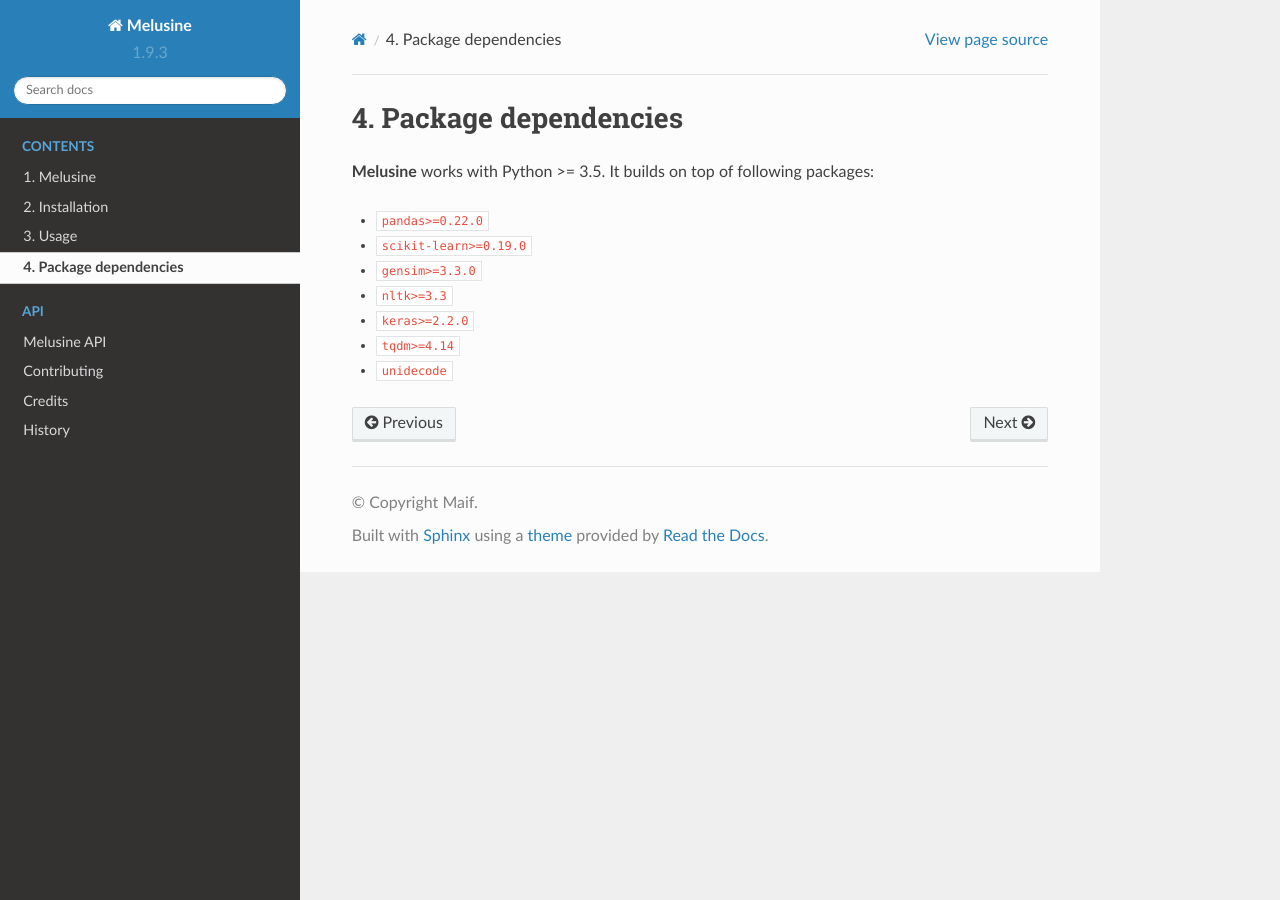
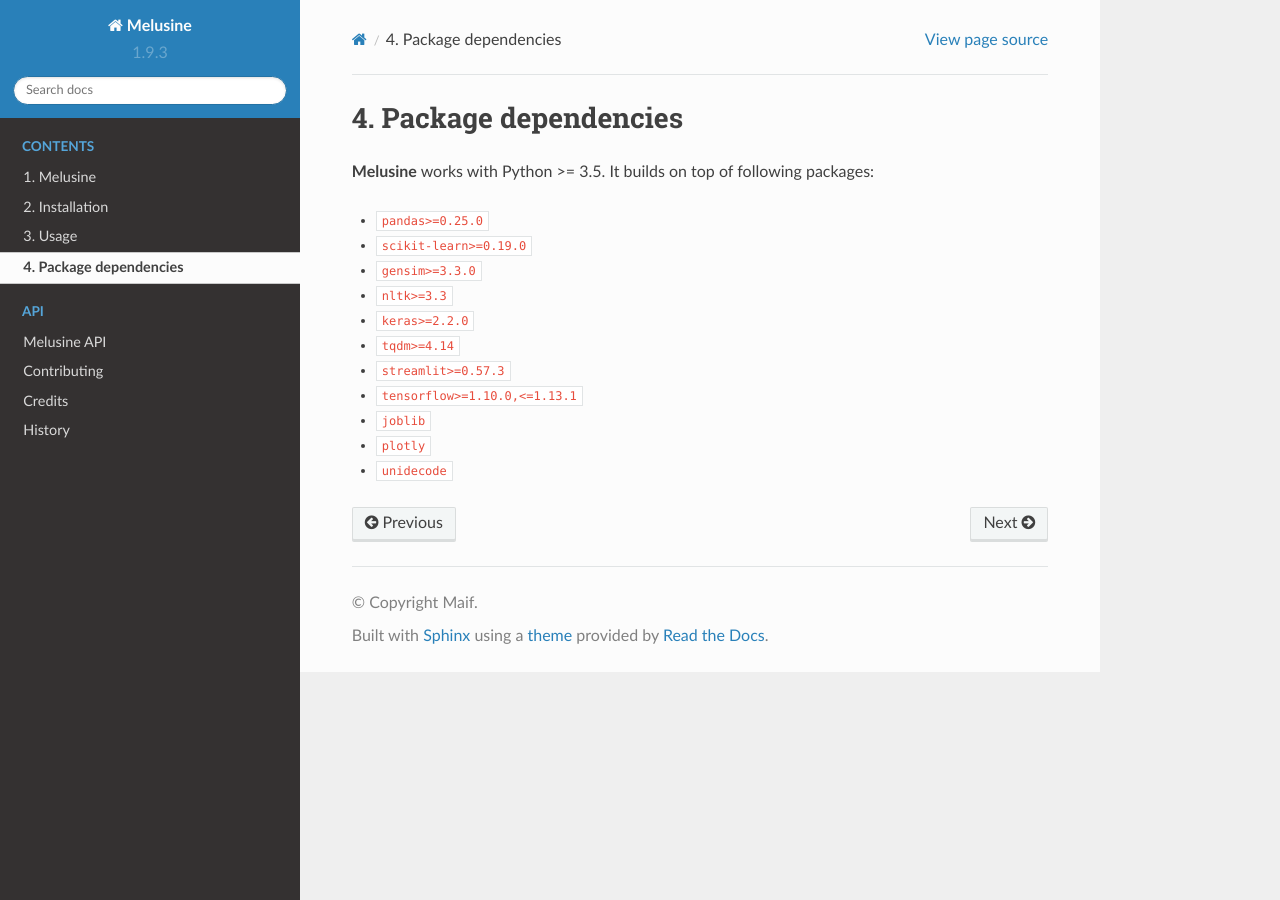
Before and after one commit to MAIF/melusine, a Sphinx documentation site: the page built from docs/dependencies.rst, in a window 1280 px wide. Built offline with Sphinx 7.4.7 and the Read the Docs theme 2.0.0, drawn with Linux system fonts in a browser that asks for light colours.

Commit message:
update requirements

```diff
--- a/docs/dependencies.rst
+++ b/docs/dependencies.rst
@@ -4,10 +4,14 @@ Package dependencies
 
 **Melusine** works with Python >= 3.5. It builds on top of following packages:
 
-- ``pandas>=0.22.0``
+- ``pandas>=0.25.0``
 - ``scikit-learn>=0.19.0``
 - ``gensim>=3.3.0``
 - ``nltk>=3.3``
 - ``keras>=2.2.0``
 - ``tqdm>=4.14``
+- ``streamlit>=0.57.3``
+- ``tensorflow>=1.10.0,<=1.13.1``
+- ``joblib``
+- ``plotly``
 - ``unidecode``
```
